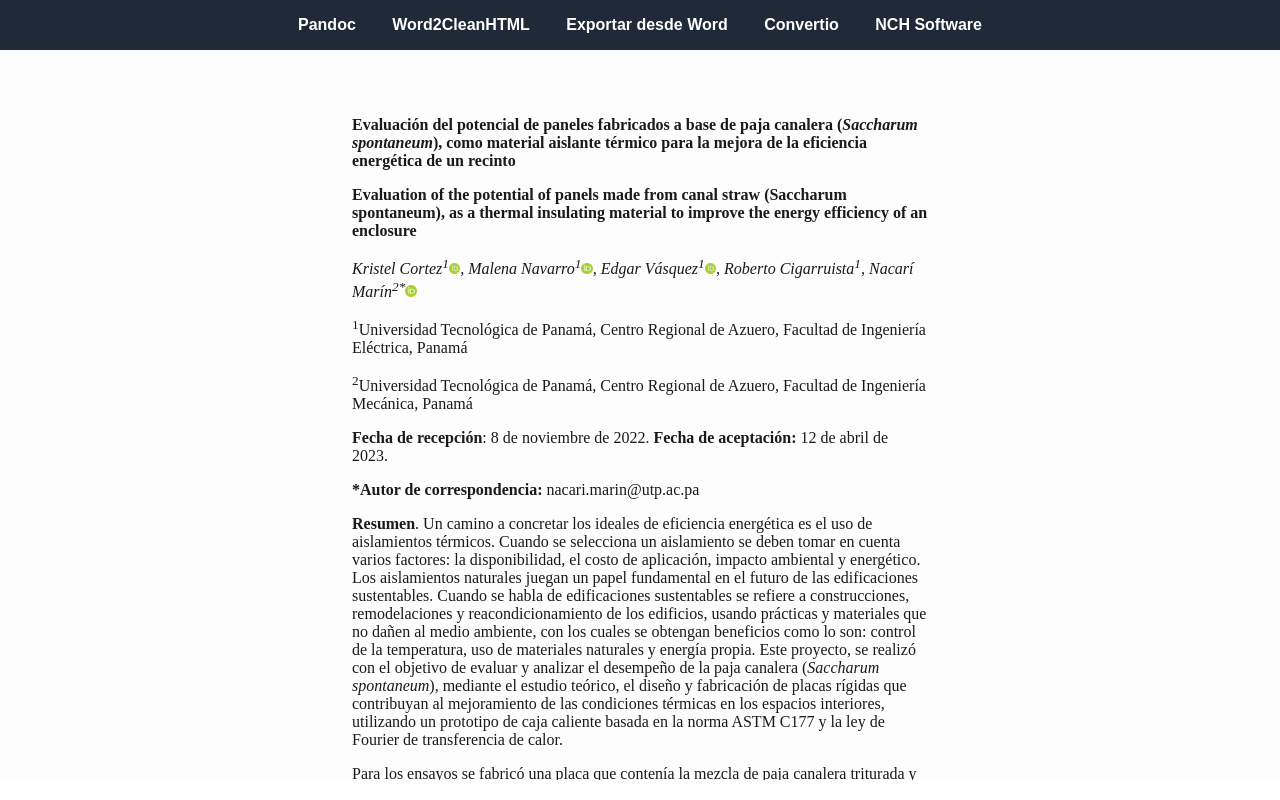
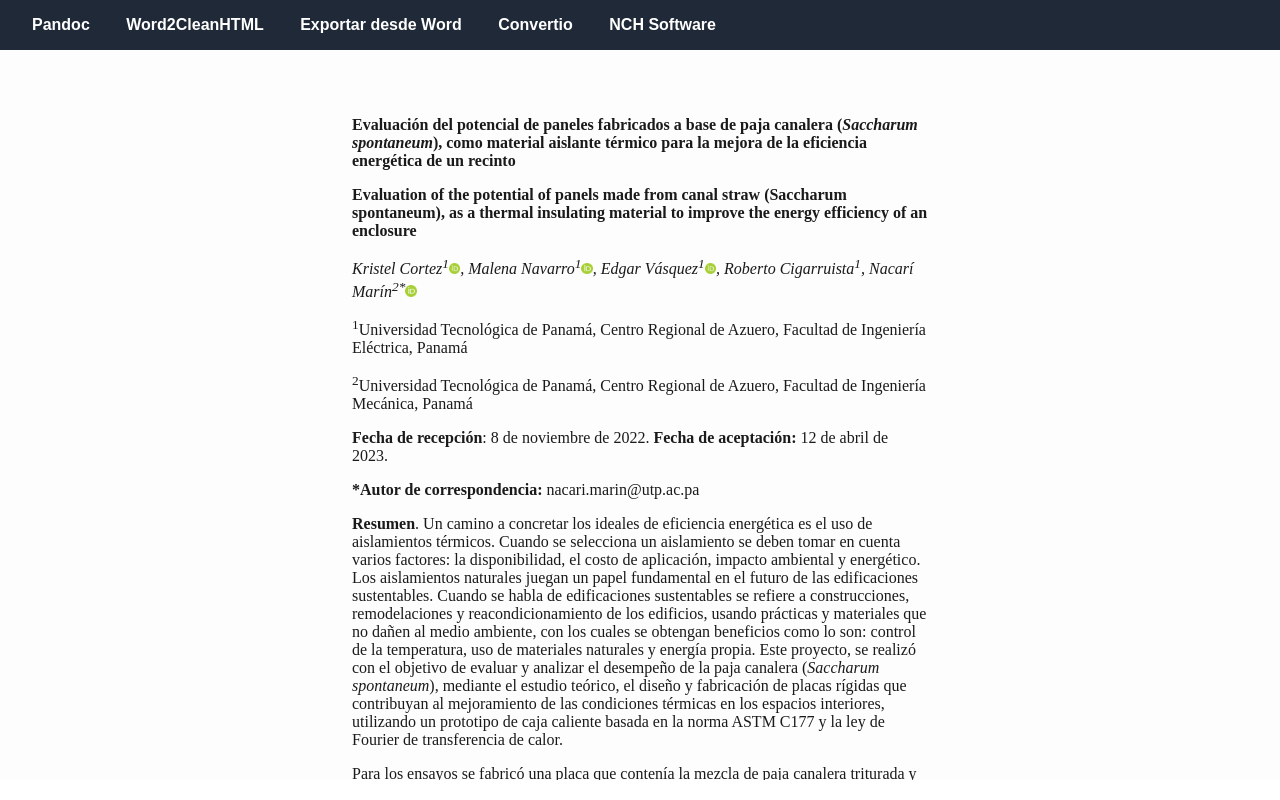
Before and after one commit to madelaineeee/resultadosConversion, a plain HTML site: page index.html in a window 1280 px wide. Drawn offline with Linux system fonts and the light colour scheme.

Commit message:
Update index.html

```diff
--- a/index.html
+++ b/index.html
@@ -2,7 +2,7 @@
 <html lang="es">
 <head>
   <meta charset="UTF-8">
-  <title>Demo de Conversión</title>
+  <title>Resultados de Herramientas de Conversion</title>
   <style>
     body {
       font-family: Arial, sans-serif;
@@ -14,7 +14,6 @@
       background-color: #1f2937;
       padding: 1em;
       display: flex;
-      justify-content: center;
     }
 
     nav a {
```
